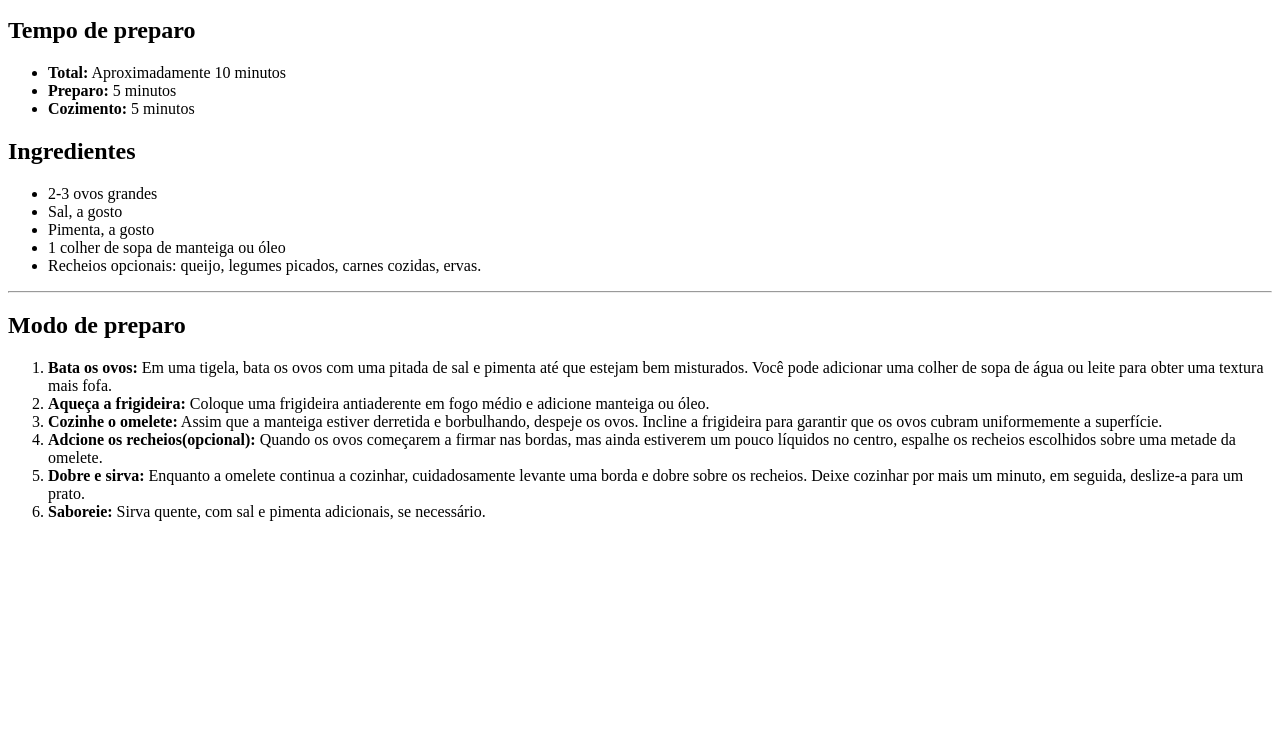
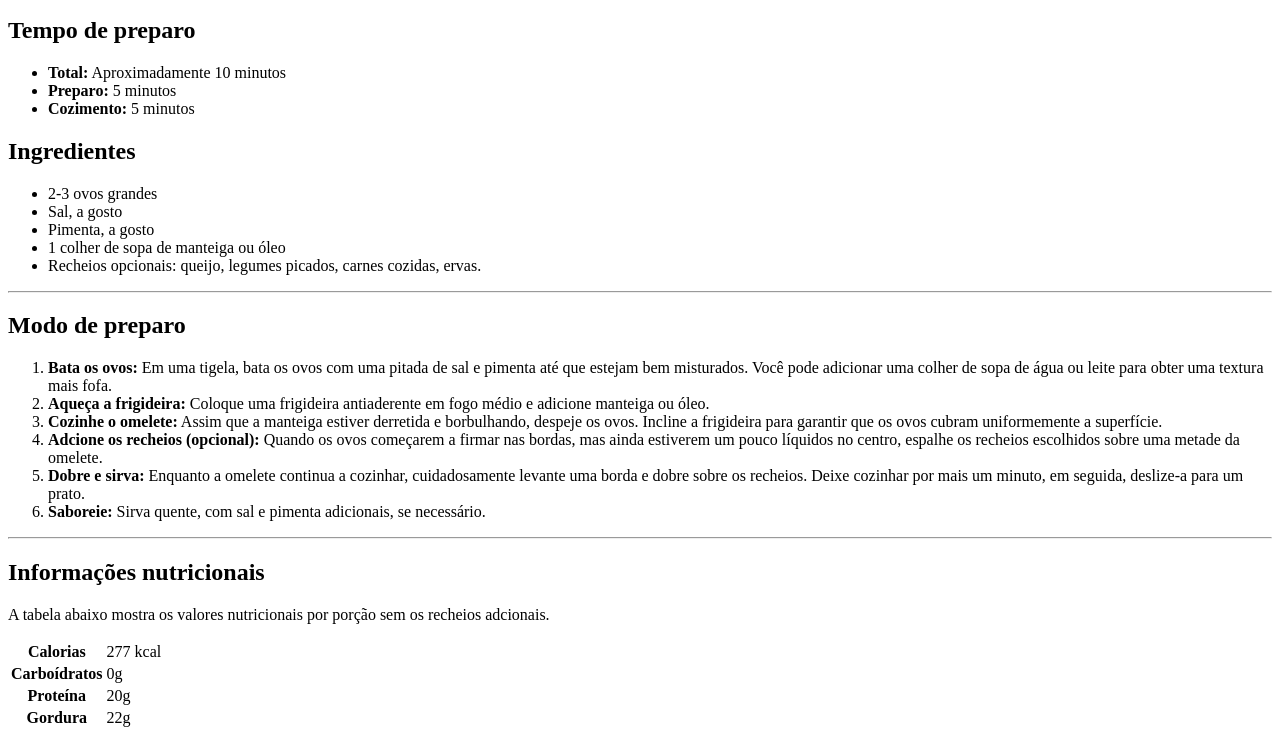
Before and after one commit to RafaelaHengles11TIA/Receita, a plain HTML site: page index.html in a window 1280 px wide. Shown: the part 127-865 px from the top of the page. Before the commit the page ends 800 px from the top, so only its background shows below. Drawn offline with Linux system fonts and the light colour scheme.

Commit message:
Quinto commit do html

```diff
--- a/index.html
+++ b/index.html
@@ -50,11 +50,38 @@
                     <li><strong>Bata os ovos:</strong> Em uma tigela, bata os ovos com uma pitada de sal e pimenta até que estejam bem misturados. Você pode adicionar uma colher de sopa de água ou leite para obter uma textura mais fofa.</li>
                     <li><strong>Aqueça a frigideira:</strong> Coloque uma frigideira antiaderente em fogo médio e adicione manteiga ou óleo.</li>
                     <li><strong> Cozinhe o omelete:</strong> Assim que a manteiga estiver derretida e borbulhando, despeje os ovos. Incline a frigideira para garantir que os ovos cubram uniformemente a superfície.</li>
-                    <li><strong> Adcione os recheios(opcional):</strong> Quando os ovos começarem a firmar nas bordas, mas ainda estiverem um pouco líquidos no centro, espalhe os recheios escolhidos sobre uma metade da omelete.</li>
+                    <li><strong> Adcione os recheios (opcional):</strong> Quando os ovos começarem a firmar nas bordas, mas ainda estiverem um pouco líquidos no centro, espalhe os recheios escolhidos sobre uma metade da omelete.</li>
                     <li><strong>Dobre e sirva:</strong> Enquanto a omelete continua a cozinhar, cuidadosamente levante uma borda e dobre sobre os recheios. Deixe cozinhar por mais um minuto, em seguida, deslize-a para um prato.</li>
                     <li><strong>Saboreie:</strong> Sirva quente, com sal e pimenta adicionais, se necessário.</li>
                 </ol>
             </div>
+            <hr>
+
+            <div>
+                <h2>Informações nutricionais</h2>
+
+                <p>A tabela abaixo mostra os valores nutricionais por porção sem os recheios adcionais.</p>
+
+                <table>
+                    <tr>
+                      <th>Calorias</th>
+                      <td>277 kcal</td>
+                    </tr>
+                    <tr>
+                        <th>Carboídratos</th>
+                        <td>0g</td>
+                    </tr>
+                    <tr>
+                        <th>Proteína</th>
+                        <td>20g</td>
+                    </tr>
+                    <tr>
+                        <th>Gordura</th>
+                        <td>22g</td>
+                    </tr>
+                </table>
+            </div>
+
     </div>
 </body>
 </html>
```
